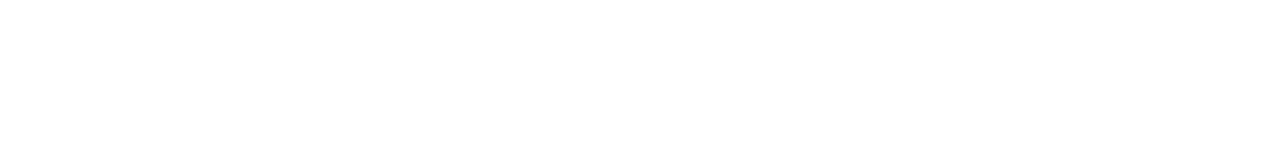
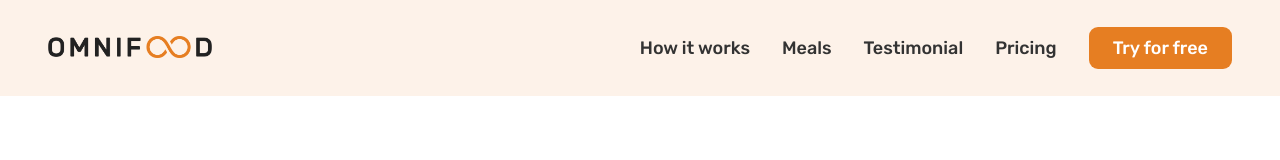
Before and after one commit to xthazudp/OMNIFOOD, a plain HTML site: page index.html in a window 1280 px wide. Drawn offline with Linux system fonts and the light colour scheme; a web font is replaced by a local one.

Commit message:
header section

```diff
--- /dev/null
+++ b/css/general.css
@@ -0,0 +1,19 @@
+* {
+  margin: 0;
+  padding: 0;
+  box-sizing: border-box;
+}
+
+html {
+  /* font-size: 18px; */
+  /* 10px / 16px = 0.625 = 62.5% */
+  /* Percentage of user's broswer font-size setting */
+  font-size: 62.5%;
+}
+
+body {
+  font-family: "Rubik", sans-serif;
+  line-height: 1;
+  font-weight: 400;
+  color: #555;
+}
--- a/css/style.css
+++ b/css/style.css
@@ -0,0 +1,51 @@
+/* HEADER */
+
+.header {
+  display: flex;
+  justify-content: space-between;
+  align-items: center;
+  background-color: #fdf2e9;
+  padding: 0 4.8rem;
+  height: 9.6rem;
+}
+
+.logo {
+  height: 2.2rem;
+}
+
+/* NAVIGATION SECTION */
+
+.main-nav-list {
+  list-style: none;
+  display: flex;
+  align-items: center;
+  gap: 3.2rem;
+}
+
+.main-nav-link:link,
+.main-nav-link:visited {
+  display: inline-block;
+  text-decoration: none;
+  color: #333;
+  font-weight: 500;
+  font-size: 1.8rem;
+  transition: all 0.3s;
+}
+
+.main-nav-link:hover,
+.main-nav-link:active {
+  color: #cf711f;
+}
+
+.main-nav-link.nav-cta:link,
+.main-nav-link.nav-cta:visited {
+  padding: 1.2rem 2.4rem;
+  border-radius: 9px;
+  color: #fff;
+  background-color: #e67e22;
+}
+
+.main-nav-link.nav-cta:hover,
+.main-nav-link.nav-cta:active {
+  background-color: #cf711f;
+}
--- a/index.html
+++ b/index.html
@@ -4,8 +4,35 @@
     <meta charset="UTF-8" />
     <meta http-equiv="X-UA-Compatible" content="IE=edge" />
     <meta name="viewport" content="width=device-width, initial-scale=1.0" />
+    <!-- FONTS -->
+    <link rel="preconnect" href="https://fonts.googleapis.com" />
+    <link rel="preconnect" href="https://fonts.gstatic.com" crossorigin />
+    <link
+      href="https://fonts.googleapis.com/css2?family=Dancing+Script&family=Lobster&family=Oswald:wght@300&family=Rubik:wght@400;500;600;700&family=Tilt+Prism&display=swap"
+      rel="stylesheet"
+    />
+    <!-- CSS FILE -->
     <link rel="stylesheet" href="css/style.css" />
+    <link rel="stylesheet" href="css/general.css" />
     <title>OMNIFOOD</title>
   </head>
-  <body></body>
+  <body>
+    <!-- HEADER ELEMENT -->
+    <header class="header">
+      <!-- LOGO -->
+      <a href="#">
+        <img class="logo" src="img/omnifood-logo.png" alt="Omnifood logo" />
+      </a>
+      <!-- NAV ELEMENT -->
+      <nav class="main-nav">
+        <ul class="main-nav-list">
+          <li><a href="#" class="main-nav-link">How it works</a></li>
+          <li><a href="#" class="main-nav-link">Meals</a></li>
+          <li><a href="#" class="main-nav-link">Testimonial</a></li>
+          <li><a href="#" class="main-nav-link">Pricing</a></li>
+          <li><a href="#" class="main-nav-link nav-cta">Try for free</a></li>
+        </ul>
+      </nav>
+    </header>
+  </body>
 </html>
```
